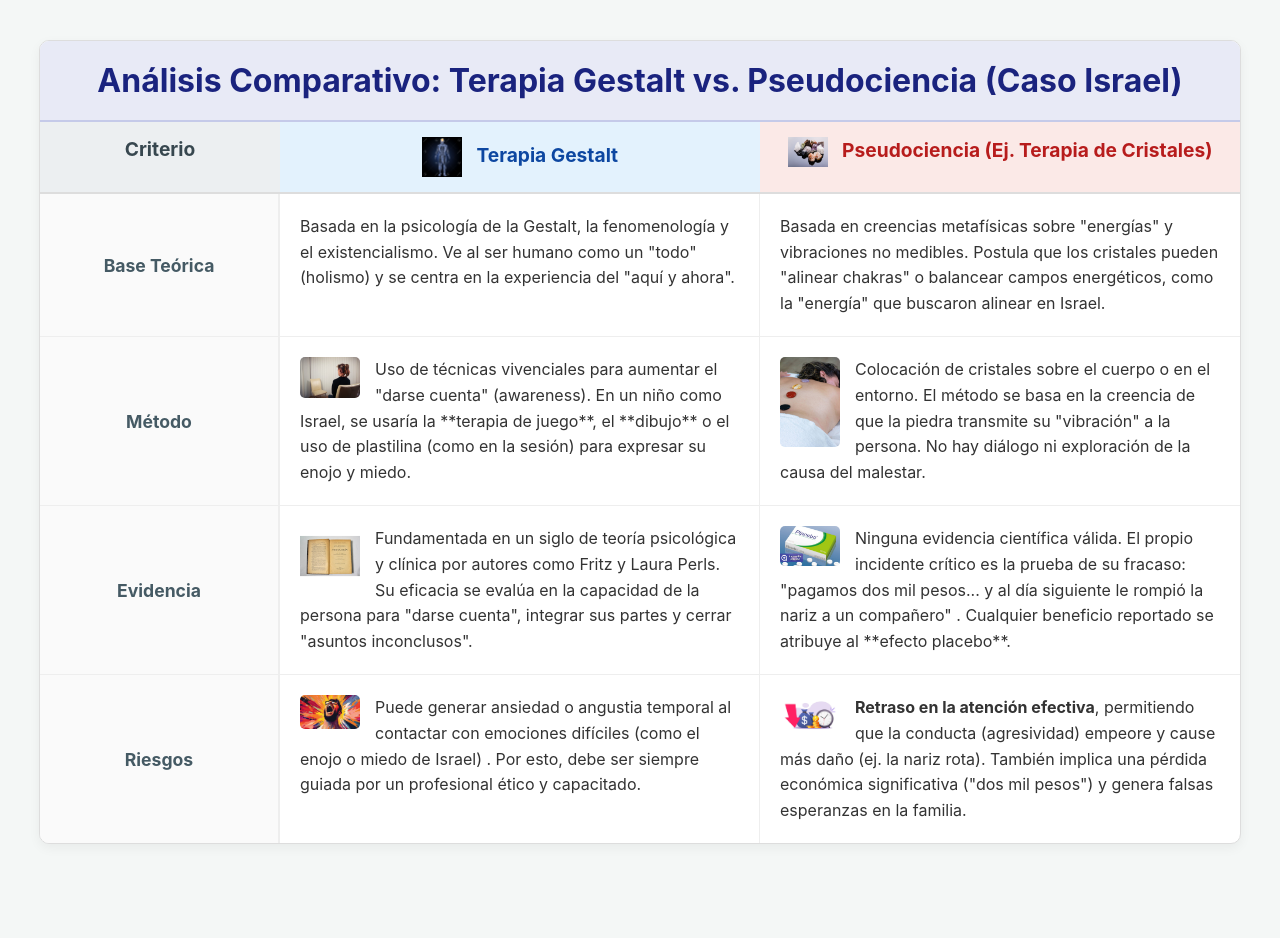
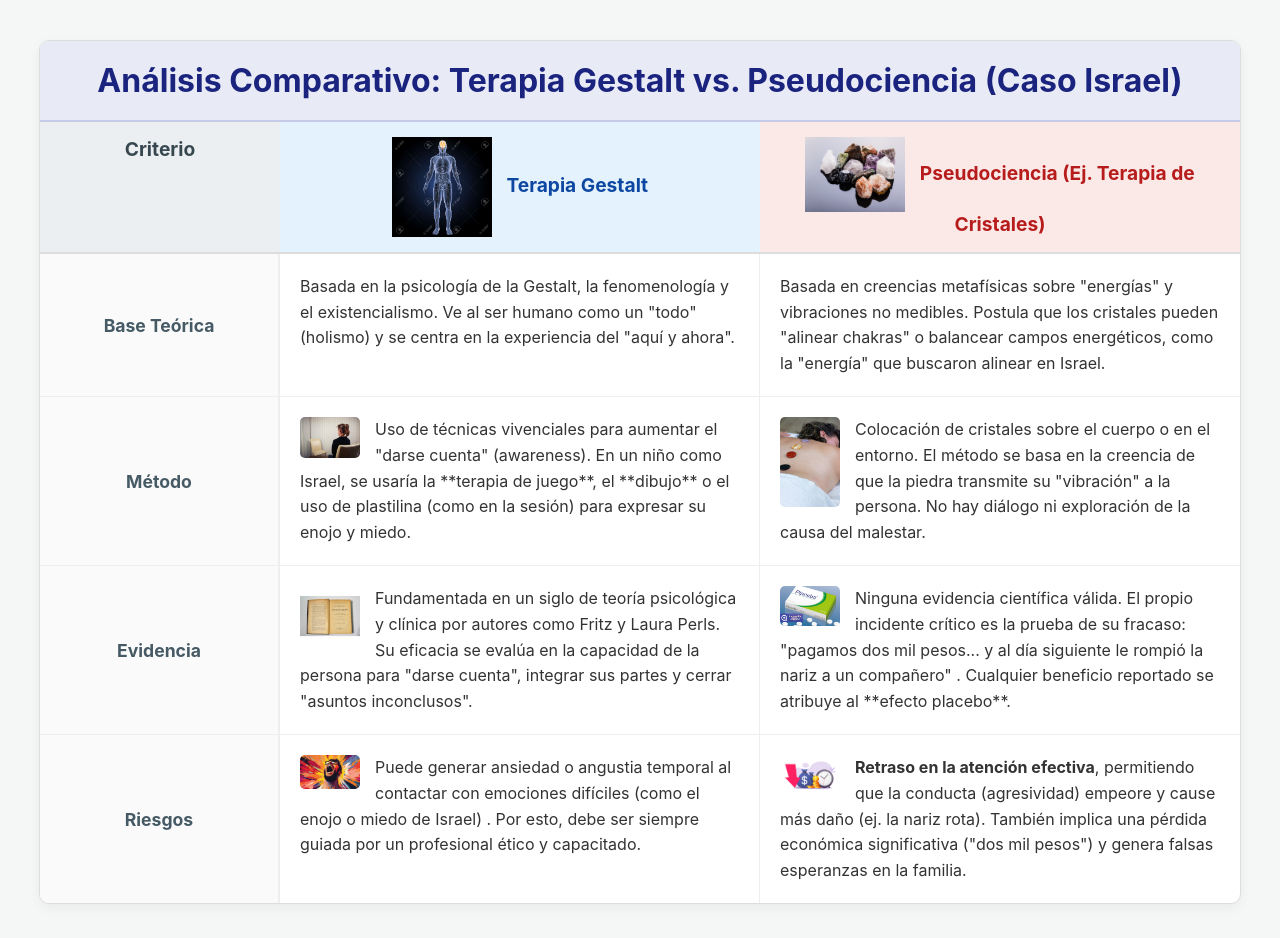
Before and after one commit to Allcharmian/Infografia, a plain HTML site: page index.html in a window 1280 px wide. Before the commit the page ends 884 px from the top, so only its background shows below. Drawn offline with Linux system fonts and the light colour scheme.

Commit message:
Update index.html

```diff
--- a/index.html
+++ b/index.html
@@ -103,11 +103,11 @@
         <div class="grid-container">
             <div class="grid-header" style="background-color: #eceff1; color: #37474f;">Criterio</div>
             <div class="grid-header header-gestalt">
-                <img src="imagen1.jpg" alt="Icono de un cerebro o una persona completa (holismo)" style="max-width: 40px; margin-right: 10px; vertical-align: middle;">
+                <img src="imagen1.jpg" alt="Icono de un cerebro o una persona completa (holismo)" style="max-width: 100px; margin-right: 10px; vertical-align: middle;">
                 Terapia Gestalt
             </div>
             <div class="grid-header header-pseudo">
-                <img src="imagen2.jpg" alt="Icono de un cristal o una chispa de energía" style="max-width: 40px; margin-right: 10px; vertical-align: middle;">
+                <img src="imagen2.jpg" alt="Icono de un cristal o una chispa de energía" style="max-width: 100px; margin-right: 10px; vertical-align: middle;">
                 Pseudociencia (Ej. Terapia de Cristales)
             </div>
 
```
